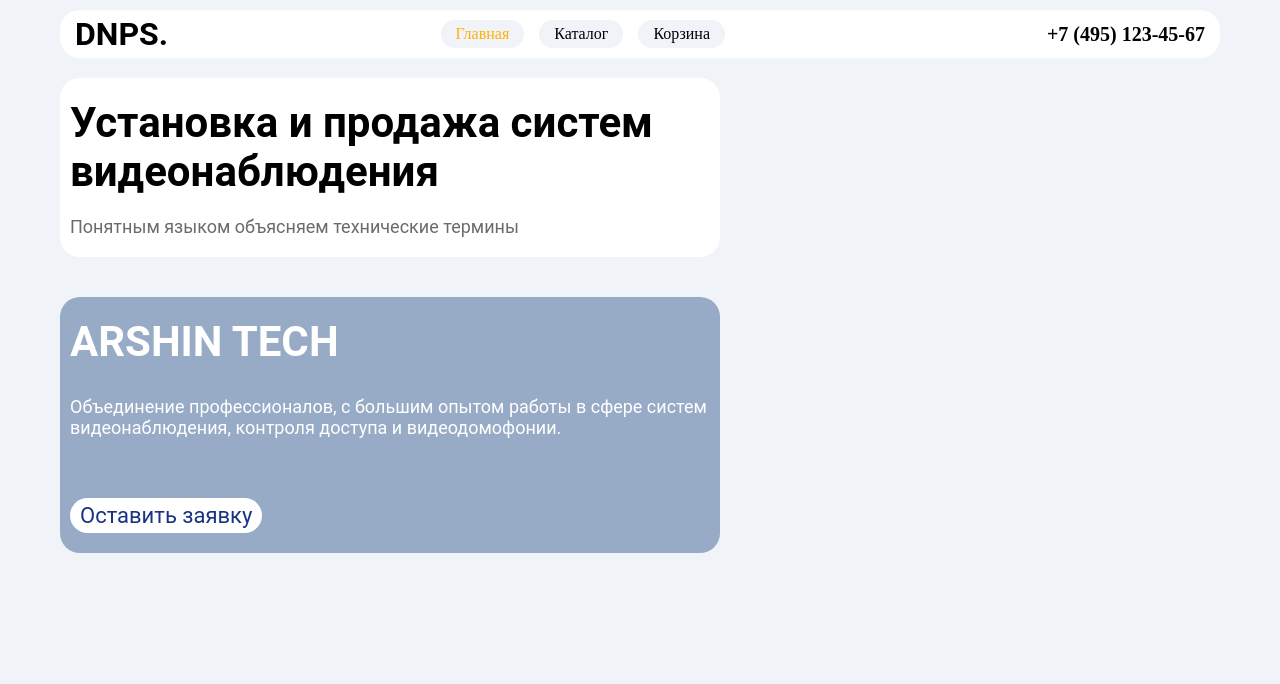
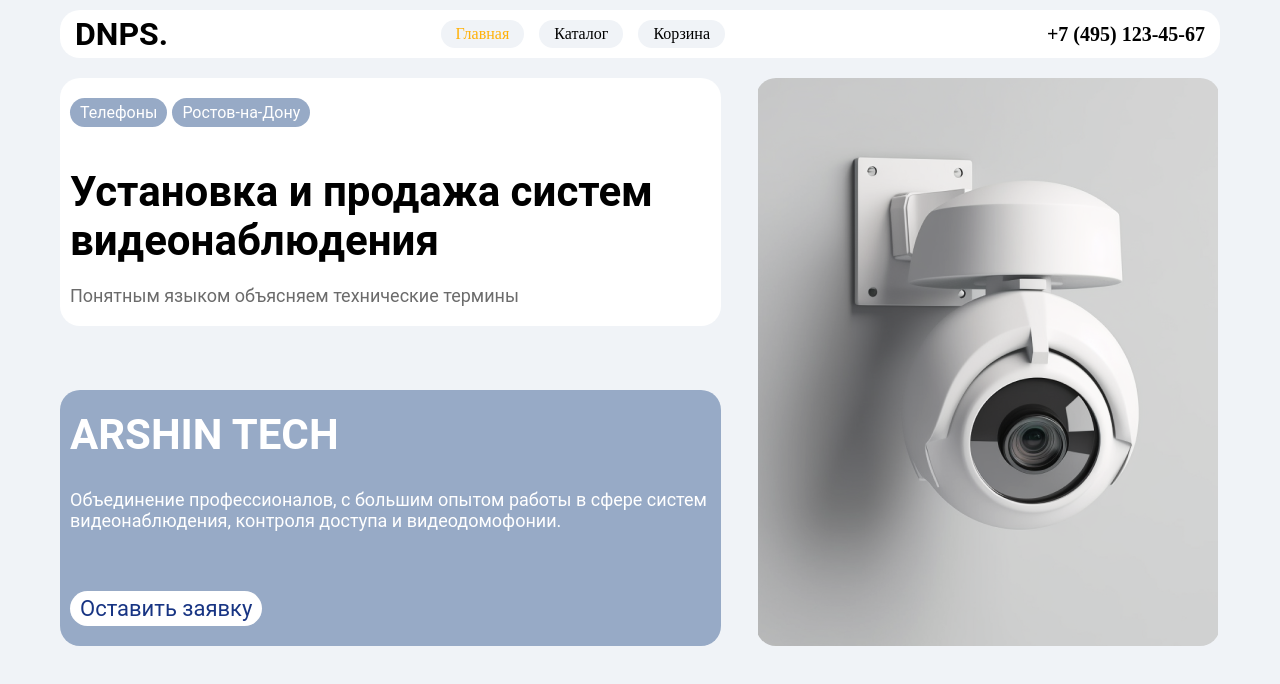
Before and after one commit to vladimirStrgnv/tech-store, a React (Create React App) app: page / in a window 1280 px wide. Shown: the top 684 px of the page. Built offline with nearby package versions, Linux system fonts and the light colour scheme.

Commit message:
wip: main page

```diff
--- a/src/pages/MainPage/index.css
+++ b/src/pages/MainPage/index.css
@@ -2,10 +2,16 @@
     display: flex;
     padding: 20px 0;
     font-family: "Roboto";
+    justify-content: space-between;
+    height: 608px;
+
 }
 
 .advantages__info {
-    width: 660px;
+    width: 57%;
+    display: flex;
+    justify-content: space-between;
+    flex-direction: column;
 
 }
 
@@ -14,6 +20,19 @@
     padding: 20px 10px;
     border-radius: 20px;
     background-color: rgba(255, 255, 255, 1);
+}
+
+.advantages__tags-list {
+    display: flex;
+    margin-bottom: 40px;
+}
+
+.advantages__tag {
+    margin-right: 5px;
+    padding: 5px 10px;
+    border-radius: 20px;
+    background-color: rgba(151, 170, 198, 1);
+    color: rgb(255, 255, 255);
 }
 
 .advantages__service-info-title {
@@ -52,5 +71,14 @@
     border-radius: 20px;
     font-size: 22px;
     color: rgba(23, 52, 131, 1);
+}
+
+.advantages__img {
+    border-radius: 20px;
+    background:  no-repeat url('./assets/device.png') ;
+    height: 100%;
+    width: 40%;
+    /* background-size: contain; */
+    background-position: center;
 
 }
--- a/src/pages/MainPage/index.tsx
+++ b/src/pages/MainPage/index.tsx
@@ -5,15 +5,30 @@ const MainPage = () => {
     <section className="advantages">
       <div className="advantages__info">
         <div className="advantages__service-info">
-          <h2 className="advantages__service-info-title">Установка и продажа систем видеонаблюдения</h2>
-          <p className="advantages__service-info-description">Понятным языком объясняем технические термины</p>
+          <ul className="advantages__tags-list">
+            <li className="advantages__tag">Телефоны</li>
+            <li className="advantages__tag">Ростов-на-Дону</li>
+          </ul>
+          <h2 className="advantages__service-info-title">
+            Установка и продажа систем видеонаблюдения
+          </h2>
+          <p className="advantages__service-info-description">
+            Понятным языком объясняем технические термины
+          </p>
         </div>
         <div className="advantages__catalog_info">
           <h2 className="advantages__catalog-info-title">ARSHIN TECH</h2>
-          <p className="advantages__catalog-info-description">Объединение профессионалов, с большим опытом работы в сфере систем видеонаблюдения, контроля доступа и видеодомофонии.</p>
-          <button className="advantages__catalog-info-btn">Оставить заявку</button>
+          <p className="advantages__catalog-info-description">
+            Объединение профессионалов, с большим опытом работы в сфере систем
+            видеонаблюдения, контроля доступа и видеодомофонии.
+          </p>
+          <button className="advantages__catalog-info-btn">
+            Оставить заявку
+          </button>
         </div>
+
       </div>
+      <div className="advantages__img"></div>
     </section>
   );
 };
```
Also changed, not shown: src/pages/MainPage/assets/device.png (added).
